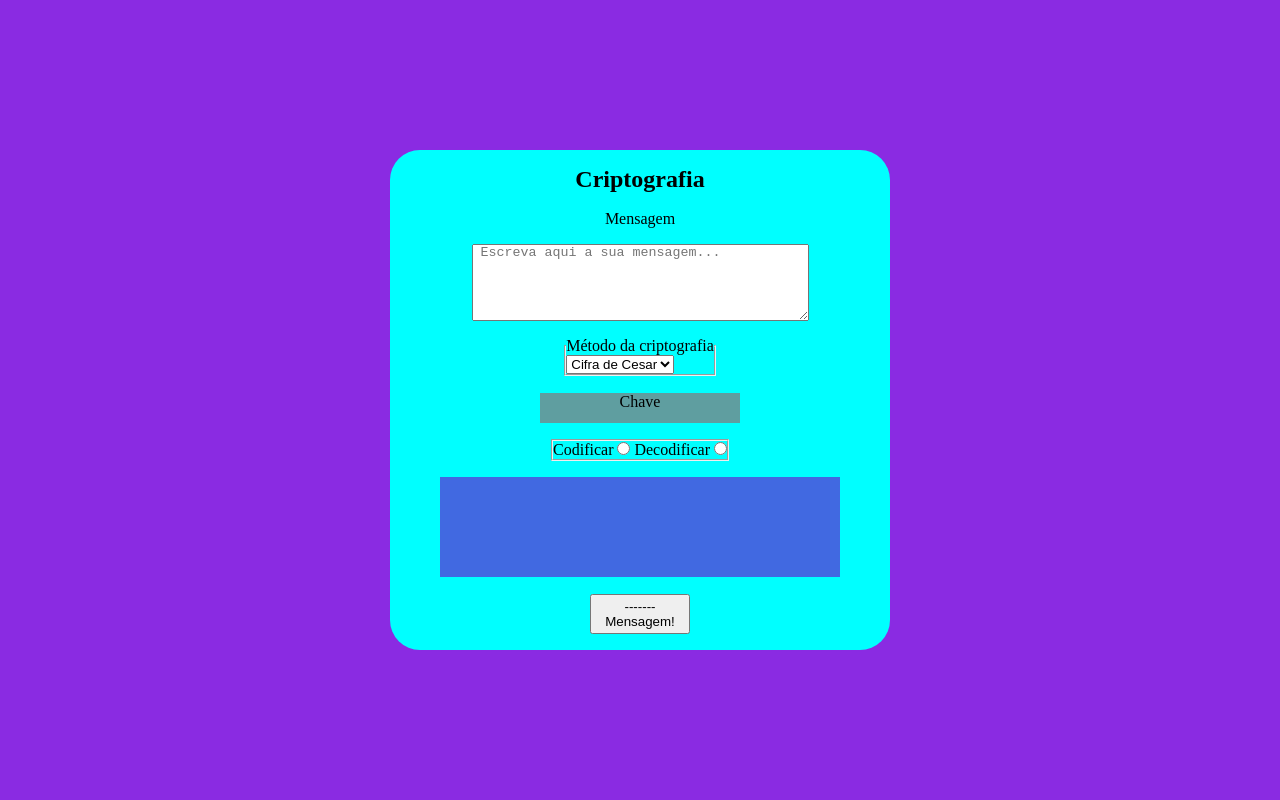
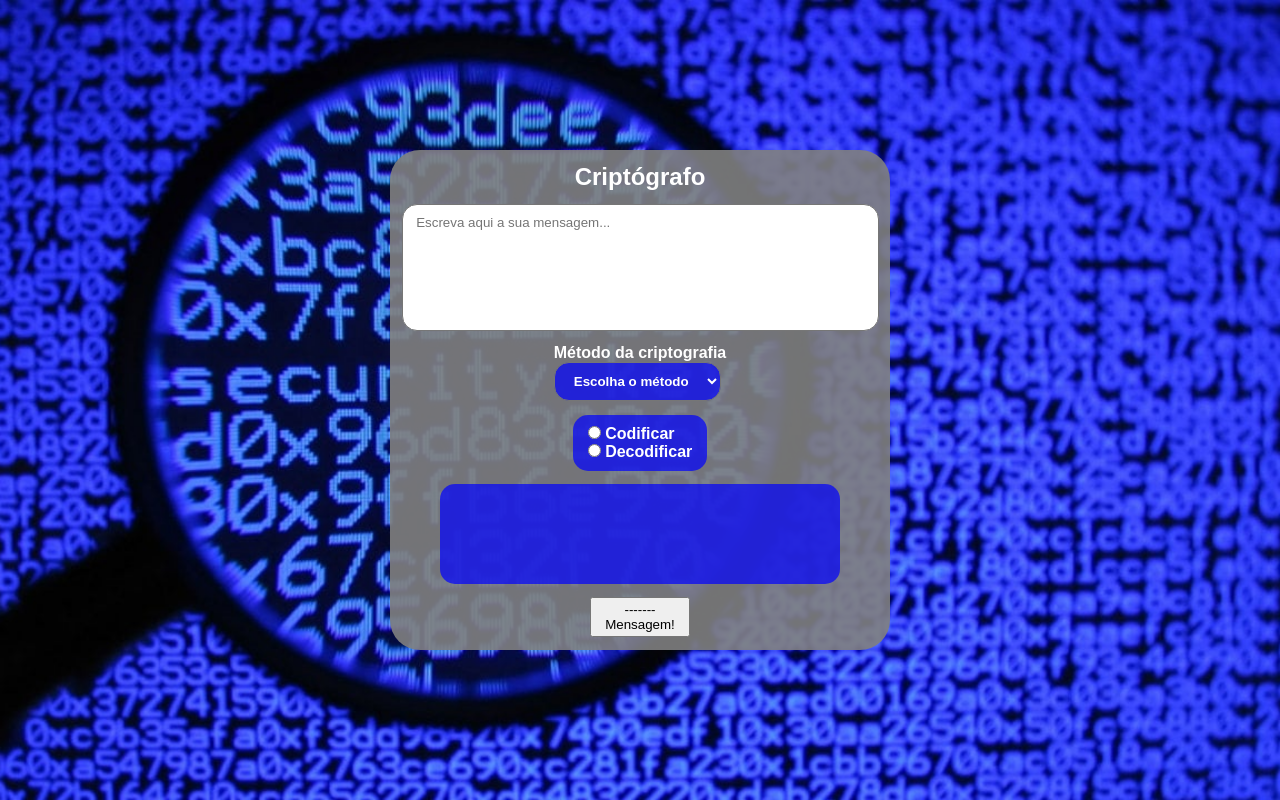
Before and after one commit to LeoAChaves/cifraDeCesar, a plain HTML site: page cifraDeCesar.html in a window 1280 px wide. Drawn offline with Linux system fonts and the light colour scheme.

Commit message:
Inetrface e escolha de método

```diff
--- a/cifraDeCesar.css
+++ b/cifraDeCesar.css
@@ -2,16 +2,45 @@
   margin: 0;
   padding: 0;
   box-sizing: border-box;
+  font-family: "Poppins", sans-serif;
 }
 body {
-    background-color: blueviolet;
+  background-image: url("./imagens/criptografia.jpg");
+  background-repeat: no-repeat;
+  background-position: center;
+  background-size: cover;
   height: 100vh;
   display: flex;
   align-items: center;
   justify-content: center;
 }
+fieldset {
+  border: none;
+}
+h2,
+label,
+legend,
+.metodo,
+output {
+  color: white;
+  font-weight: 700;
+}
+textarea {
+  resize: none;
+  border-radius: 15px;
+  padding: 10px;
+}
+.metodo,
+.tipo,
+.resposta,
+.passo {
+  background-color: rgba(0, 0, 255, 0.7);
+  padding: 10px 15px;
+  border-radius: 15px;
+}
+
 .decoder {
-    background-color: aqua;
+  background-color: rgba(128, 128, 128, 0.9);
   width: 500px;
   height: 500px;
   border-radius: 30px;
@@ -20,14 +49,20 @@ body {
   align-items: center;
   justify-content: space-evenly;
 }
-.chave {
+.passo {
+  display: flex;
+  flex-direction: column;
   text-align: center;
-    width: 200px;
-    height: 30px;
-    background-color: cadetblue;
+  font-weight: 700;
+  font-size: 24px;
+  width: 50%;
 }
+.tipo {
+  display: flex;
+  flex-direction: column;
+}
+
 .resposta {
-    background-color: royalblue;
   width: 80%;
   height: 100px;
 }
--- a/cifraDeCesar.html
+++ b/cifraDeCesar.html
@@ -1,44 +1,69 @@
 <!DOCTYPE html>
-<html lang="en">
+<html lang="pt-br">
   <head>
-    <meta charset="UTF-8">
-    <meta http-equiv="X-UA-Compatible" content="IE=edge">
-    <meta name="viewport" content="width=device-width, initial-scale=1.0">
+    <meta charset="UTF-8" />
+    <meta http-equiv="X-UA-Compatible" content="IE=edge" />
+    <meta name="viewport" content="width=device-width, initial-scale=1.0" />
     <title>Cifra de Cesar</title>
-    <link rel="stylesheet" href="./cifraDeCesar.css">
+    <link rel="stylesheet" href="./cifraDeCesar.css" />
   </head>
   <body>
+    <form class="decoder">
+      <h2>Criptógrafo</h2>
 
-    <form class="decoder">
-        <h2>Criptografia</h2>
+      <textarea
+        name="mensagem"
+        id="entrada"
+        cols="55"
+        rows="7"
+        required
+        placeholder=" Escreva aqui a sua mensagem..."
+      ></textarea>
 
-        <label for="entrada">Mensagem</label>
-        <textarea name="mensagem" id="entrada" cols="40" rows="5" placeholder=" Escreva aqui a sua mensagem..."></textarea>
-
-        <fieldset class="metodo">
+      <fieldset>
         <legend>Método da criptografia</legend>
-            <select>
+        <select class="metodo">
+          <option>Escolha o método</option>
           <option>Cifra de Cesar</option>
           <option>Base 64</option>
         </select>
       </fieldset>
 
-        <div class="chave">Chave</div>
+      <div class="passo">
+        <input
+          type="range"
+          value="50"
+          min="1"
+          max="99"
+          oninput="this.nextElementSibling.value = this.value"
+        />
+        <output>50</output>
+      </div>
 
       <fieldset class="tipo">
-
+        <div class="cod-decod">
+          <input
+            type="radio"
+            name="cod-decod"
+            value="msg-codigo"
+            id="codificar"
+          />
           <label for="codificar">Codificar</label>
-            <input type="radio" name="cod-decod" value="msg-codigo" id="codificar">
-
+        </div>
+        <div class="cod-decod">
+          <input
+            type="radio"
+            name="cod-decod"
+            value="codigo-msg"
+            id="decodificar"
+          />
           <label for="decodificar">Decodificar</label>
-            <input type="radio" name="cod-decod" value="codigo-msg" id="decodificar">
-
+        </div>
       </fieldset>
 
       <div class="resposta"></div>
 
       <button class="enviar">------- Mensagem!</button>
-
     </form>
 
     <script src="./cifraDeCesar.js"></script>
--- a/cifraDeCesar.js
+++ b/cifraDeCesar.js
@@ -0,0 +1,14 @@
+var metodo = document.querySelector(".metodo");
+var passo = document.querySelector(".passo");
+
+passo.style.display = "none";
+
+metodo.addEventListener("change", function () {
+  var selecionado = metodo.selectedIndex;
+
+  if (selecionado == 1) {
+    passo.style.display = "flex";
+  } else {
+    passo.style.display = "none";
+  }
+});
```
Also changed, not shown: imagens/background.jpg (added), imagens/cirpt.jpg (added), imagens/criptografia.jpg (added), imagens/tron.jpg (added). Lines whose indentation alone changed are shown as unchanged.
